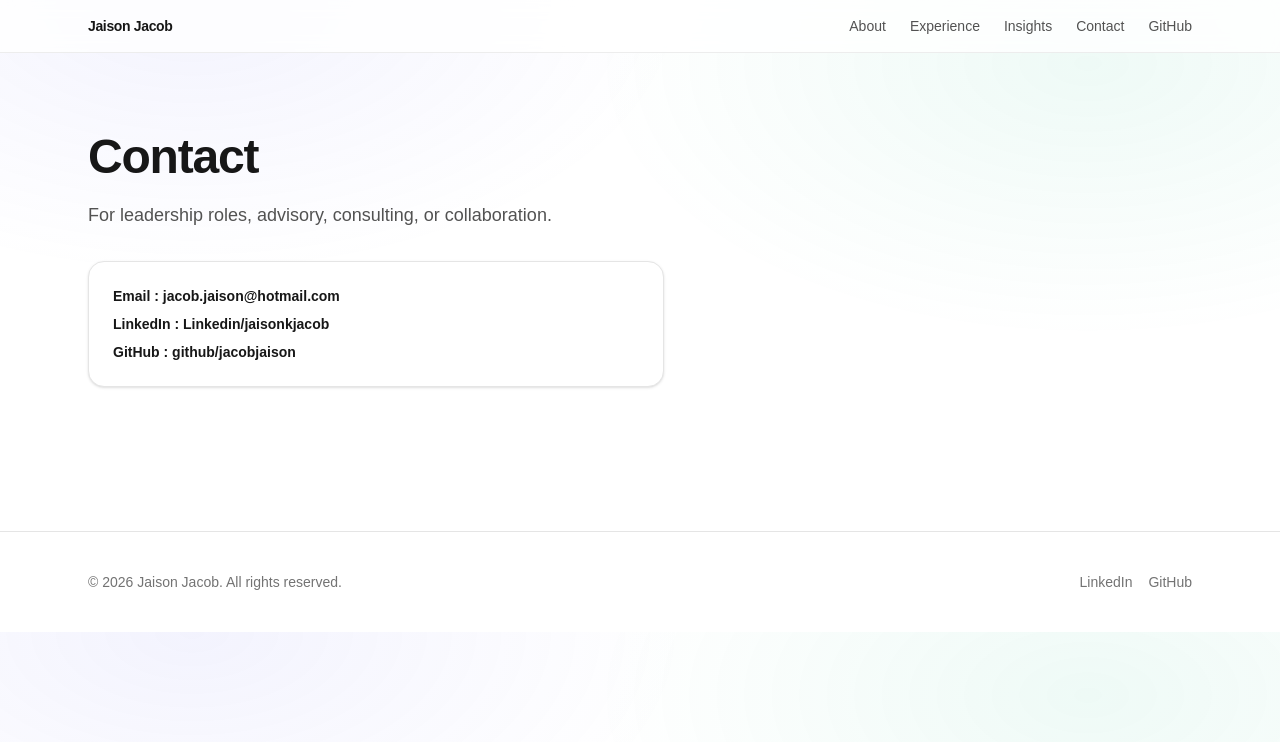
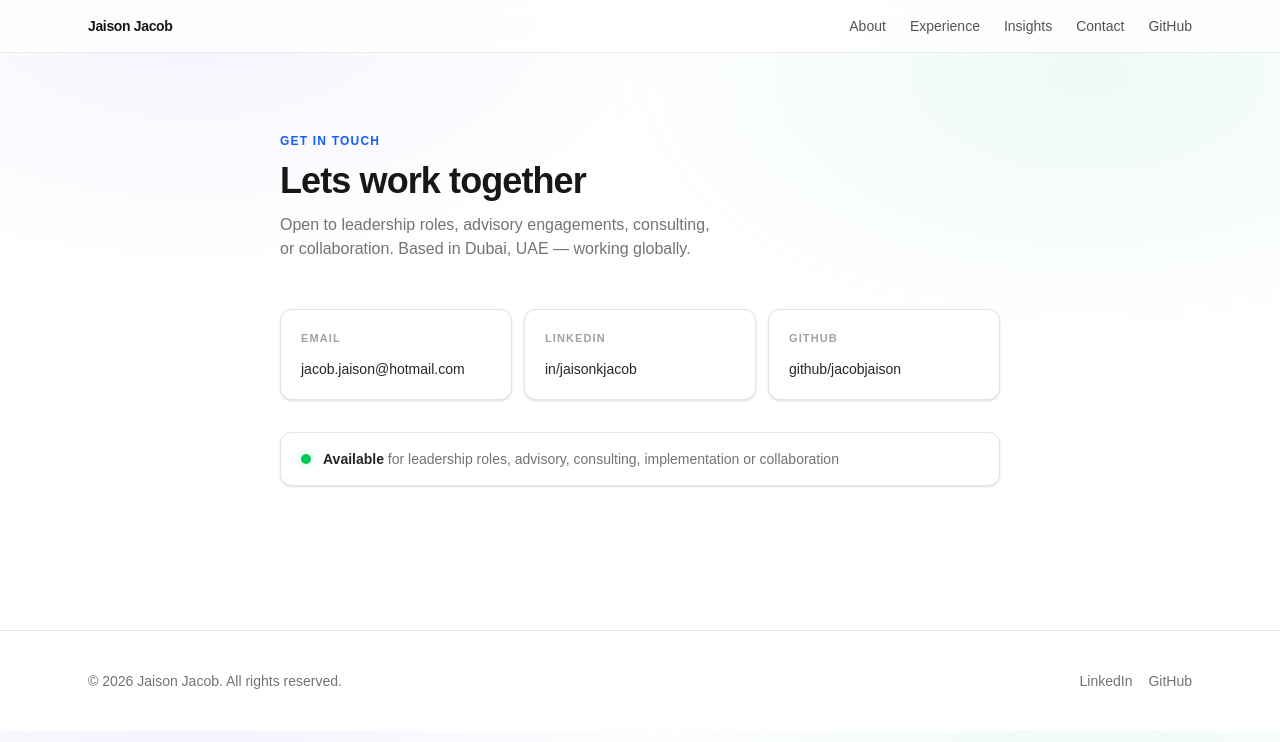
Before and after one commit to jacobKjaison/jaison-site, a Next.js app: page /contact in a window 1280 px wide. Shown: the top 742 px of the page. Built offline with nearby package versions, Linux system fonts and the light colour scheme.

Commit message:
Redesign contact section with icon cards and availability strip

```diff
--- a/src/app/contact/page.tsx
+++ b/src/app/contact/page.tsx
@@ -1,23 +1,61 @@
 export default function Contact() {
   return (
-    <main className="mx-auto max-w-6xl px-6 py-14 sm:py-20">
-      <h1 className="text-3xl font-semibold tracking-tight sm:text-5xl">Contact</h1>
-      <p className="mt-5 text-neutral-600 sm:text-lg">
-        For leadership roles, advisory, consulting, or collaboration.
+    <main className="mx-auto max-w-3xl px-6 py-16 sm:py-20">
+      <p className="text-xs font-semibold uppercase tracking-widest text-blue-600 mb-3">
+        Get in touch
+      </p>
+      <h1 className="text-3xl font-bold tracking-tight sm:text-4xl mb-3">
+        Lets work together
+      </h1>
+      <p className="text-neutral-500 sm:text-base mb-12 max-w-md">
+        Open to leadership roles, advisory engagements, consulting, or collaboration.
+        Based in Dubai, UAE — working globally.
       </p>
 
-      <div className="mt-8 max-w-xl rounded-2xl border border-neutral-200 bg-white p-6 shadow-sm">
-        <div className="grid gap-2 text-sm">
-          <a className="font-semibold hover:underline" href="mailto:jacob.jaison@hotmail.com">
-            Email : jacob.jaison@hotmail.com
+      <div className="grid grid-cols-1 sm:grid-cols-3 gap-3 mb-8">
+        {[
+          {
+            label: "Email",
+            value: "jacob.jaison@hotmail.com",
+            href: "mailto:jacob.jaison@hotmail.com",
+          },
+          {
+            label: "LinkedIn",
+            value: "in/jaisonkjacob",
+            href: "https://www.linkedin.com/in/jaisonkjacob/",
+          },
+          {
+            label: "GitHub",
+            value: "github/jacobjaison",
+            href: "https://github.com/jacobjaison",
+          },
+        ].map((item) => (
+          <a
+            key={item.label}
+            href={item.href}
+            target={item.href.startsWith("mailto") ? undefined : "_blank"}
+            rel="noreferrer"
+            className="group flex flex-col gap-3 rounded-xl border border-neutral-200 bg-white p-5 shadow-sm transition hover:-translate-y-0.5 hover:border-blue-400 hover:shadow-md"
+          >
+            <p className="text-[11px] font-semibold uppercase tracking-widest text-neutral-400">
+              {item.label}
+            </p>
+            <p className="text-sm font-medium text-neutral-800 break-all">
+              {item.value}
+            </p>
           </a>
-          <a className="font-semibold hover:underline" href="https://www.linkedin.com/in/jaisonkjacob/" target="_blank" rel="noreferrer">
-            LinkedIn : Linkedin/jaisonkjacob
-          </a>
-          <a className="font-semibold hover:underline" href="https://github.com/jacobjaison" target="_blank" rel="noreferrer">
-            GitHub : github/jacobjaison
-          </a>
-        </div>
+        ))}
+      </div>
+
+      <div className="flex items-center gap-3 rounded-xl border border-neutral-200 bg-white px-5 py-4 text-sm text-neutral-500 shadow-sm">
+        <span className="relative flex h-2.5 w-2.5 flex-shrink-0">
+          <span className="animate-ping absolute inline-flex h-full w-full rounded-full bg-green-400 opacity-75" />
+          <span className="relative inline-flex h-2.5 w-2.5 rounded-full bg-green-500" />
+        </span>
+        <span>
+          <strong className="text-neutral-800 font-semibold">Available</strong>
+          {" "}for leadership roles, advisory, consulting, implementation or collaboration
+        </span>
       </div>
     </main>
   );
--- a/src/app/page.tsx
+++ b/src/app/page.tsx
@@ -197,27 +197,51 @@ export default function Home() {
         </div>
       </section>
 
-      {/* Contact */}
+     {/* Contact */}
       <section id="contact" className="mt-14 sm:mt-20">
-        <h2 className="text-xl font-semibold tracking-tight sm:text-2xl">
-          Contact
+        <p className="text-xs font-semibold uppercase tracking-widest text-blue-600 mb-3">
+          Get in touch
+        </p>
+        <h2 className="text-2xl font-bold tracking-tight sm:text-3xl mb-3">
+          Let's work together
         </h2>
-        <p className="mt-2 text-sm text-neutral-500 dark:text-neutral-400">
-          For leadership roles, advisory, consulting, or collaboration.
+        <p className="text-neutral-500 text-sm mb-8 max-w-md">
+          Open to leadership roles, advisory engagements, consulting, or collaboration.
+          Based in Dubai, UAE — working globally.
         </p>
 
-        <div className="mt-6 rounded-2xl border border-neutral-200 bg-white p-6 shadow-sm dark:border-white/10 dark:bg-white/5">
-          <div className="grid gap-2 text-sm">
-            <a className="font-semibold hover:underline" href="mailto:jacob.jaison@hotmail.com">
-              Email     : jacob.jaison@hotmail.com
+        <div className="grid grid-cols-1 sm:grid-cols-3 gap-3 mb-6">
+          {[
+            { label: "Email", value: "jacob.jaison@hotmail.com", href: "mailto:jacob.jaison@hotmail.com" },
+            { label: "LinkedIn", value: "in/jaisonkjacob", href: "https://www.linkedin.com/in/jaisonkjacob/" },
+            { label: "GitHub", value: "github/jacobjaison", href: "https://github.com/jacobjaison" },
+          ].map((item) => (
+            <a
+              key={item.label}
+              href={item.href}
+              target={item.href.startsWith("mailto") ? undefined : "_blank"}
+              rel="noreferrer"
+              className="flex flex-col gap-3 rounded-xl border border-neutral-200 bg-white p-5 shadow-sm transition hover:-translate-y-0.5 hover:border-blue-400 hover:shadow-md dark:border-white/10 dark:bg-white/5"
+            >
+              <p className="text-[11px] font-semibold uppercase tracking-widest text-neutral-400">
+                {item.label}
+              </p>
+              <p className="text-sm font-medium text-neutral-800 dark:text-neutral-100 break-all">
+                {item.value}
+              </p>
             </a>
-            <a className="font-semibold hover:underline" href="https://www.linkedin.com/in/jaisonkjacob/" target="_blank" rel="noreferrer">
-              LinkedIn  : Linkedin/jaisonkjacob
-            </a>
-            <a className="font-semibold hover:underline" href="https://github.com/jacobjaison" target="_blank" rel="noreferrer">
-              GitHub    : github/jacobjaison
-            </a>
-          </div>
+          ))}
+        </div>
+
+        <div className="flex items-center gap-3 rounded-xl border border-neutral-200 bg-white px-5 py-4 text-sm text-neutral-500 shadow-sm dark:border-white/10 dark:bg-white/5">
+          <span className="relative flex h-2.5 w-2.5 flex-shrink-0">
+            <span className="animate-ping absolute inline-flex h-full w-full rounded-full bg-green-400 opacity-75" />
+            <span className="relative inline-flex h-2.5 w-2.5 rounded-full bg-green-500" />
+          </span>
+          <span>
+            <strong className="text-neutral-800 dark:text-neutral-100 font-semibold">Available</strong>
+            {" "}for leadership roles, advisory, consulting, implementation or collaboration
+          </span>
         </div>
       </section>
     </main>
```
